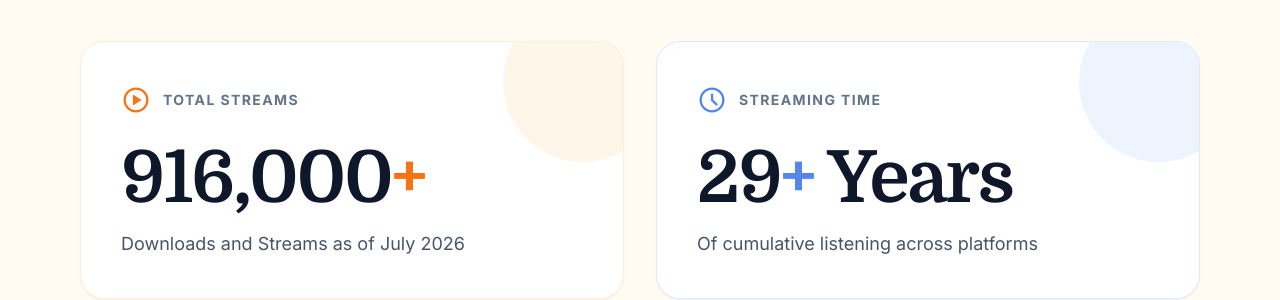
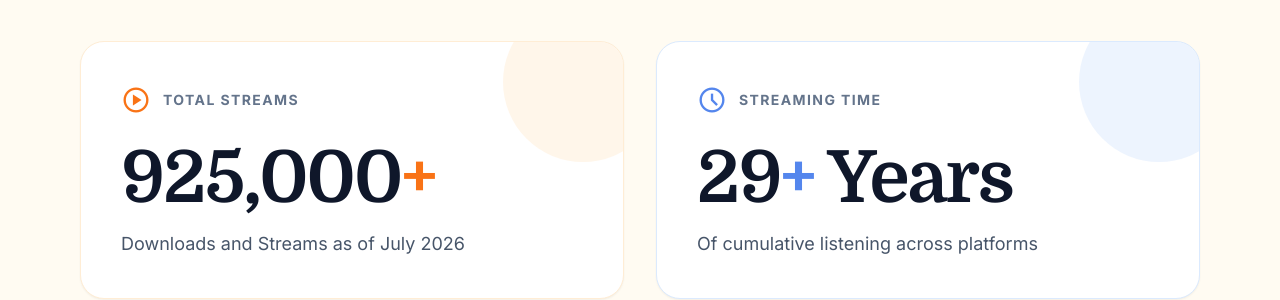
Before and after one commit to OpenAudioOER/listen, a React (Vite) app: page / in a window 1280 px wide. Shown: the part 2100-2400 px from the top of the page. Built offline with nearby package versions, Linux system fonts and the light colour scheme; a web font is replaced by a local one.

Commit message:
Update total streams count from 916k to 925k

```diff
--- a/components/LandingPage.tsx
+++ b/components/LandingPage.tsx
@@ -313,7 +313,7 @@ export function LandingPage({ onNavigateLibrary, onNavigateBook, onNavigateRecog
                   <p className="text-slate-500 text-sm font-bold uppercase tracking-widest">Total Streams</p>
                 </div>
                 <p className="text-slate-900 tracking-tight text-6xl lg:text-7xl font-bold font-serif-polished leading-tight relative z-10">
-                  <Counter target={916000} suffix="+" suffixClassName="text-orange-500" />
+                  <Counter target={925000} suffix="+" suffixClassName="text-orange-500" />
                 </p>
                 <p className="text-slate-600 text-lg relative z-10">Downloads and Streams as of July 2026</p>
               </div>
--- a/components/Recognition.tsx
+++ b/components/Recognition.tsx
@@ -302,7 +302,7 @@ export const Recognition: React.FC<RecognitionProps> = ({ onNavigateHome, onNavi
                                     <span className="text-xs font-bold uppercase text-slate-400 tracking-wider text-center">Hours of Audio</span>
                                 </div>
                                 <div className="flex flex-col items-center bg-white p-6 rounded-2xl shadow-sm border border-slate-100 w-32 md:w-40 transition-transform hover:-translate-y-1">
-                                    <span className="text-4xl font-bold text-primary font-serif mb-1">916K</span>
+                                    <span className="text-4xl font-bold text-primary font-serif mb-1">925K</span>
                                     <span className="text-xs font-bold uppercase text-slate-400 tracking-wider text-center">Streams & Downloads</span>
                                 </div>
                             </div>
```
